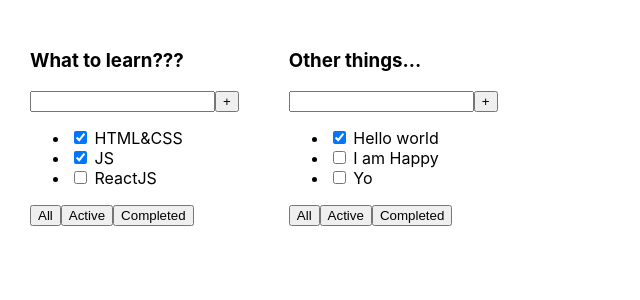
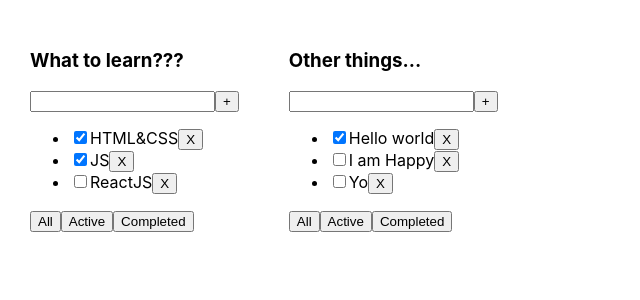
Before and after one commit to BYAsurim/ToDoList, a React (Create React App) app: page / in a window 1280 px wide. Shown: the top 300 px of the page, without its empty margins (0-640 px from the left). Built offline with nearby package versions, Linux system fonts and the light colour scheme.

Commit message:
added map for tasks

```diff
--- a/src/Todolist.tsx
+++ b/src/Todolist.tsx
@@ -1,17 +1,20 @@
 import React from 'react';
 
 type PropsType = {
-    title:string
-    tasks:Array<TasksType>
+    title: string
+    tasks: Array<TasksType>
+    deleteTask: (taskId: number) => void
 }
 
-type TasksType = {
-    id:number
-    title:string
-    isDone:boolean
+export type TasksType = {
+    id: number
+    title: string
+    isDone: boolean
 }
 
-export const Todolist = (props:PropsType) => {
+export const Todolist = (props: PropsType) => {
+
+
     return (
         <div>
             <div>
@@ -21,9 +24,22 @@ export const Todolist = (props:PropsType) => {
                     <button>+</button>
                 </div>
                 <ul>
-                    <li><input type="checkbox" checked={props.tasks[0].isDone}/> <span>{props.tasks[0].title}</span></li>
-                    <li><input type="checkbox" checked={props.tasks[1].isDone}/> <span>{props.tasks[1].title}</span></li>
-                    <li><input type="checkbox" checked={props.tasks[2].isDone}/> <span>{props.tasks[2].title}</span></li>
+                    {
+
+                        props.tasks.map((t) => {
+                            const deleteTasksClickHandler = () => {
+                                props.deleteTask(t.id)
+                            }
+
+                            return (<li key={t.id}><input type="checkbox" checked={t.isDone}/>
+                                <span>{t.title}</span>
+                                <button onClick={deleteTasksClickHandler}>X</button>
+                            </li>)
+                        })
+                    }
+                    {/*<li><input type="checkbox" checked={props.tasks[0].isDone}/> <span>{props.tasks[0].title}</span></li>*/}
+                    {/*<li><input type="checkbox" checked={props.tasks[1].isDone}/> <span>{props.tasks[1].title}</span></li>*/}
+                    {/*<li><input type="checkbox" checked={props.tasks[2].isDone}/> <span>{props.tasks[2].title}</span></li>*/}
                 </ul>
                 <div>
                     <button>All</button>
```
